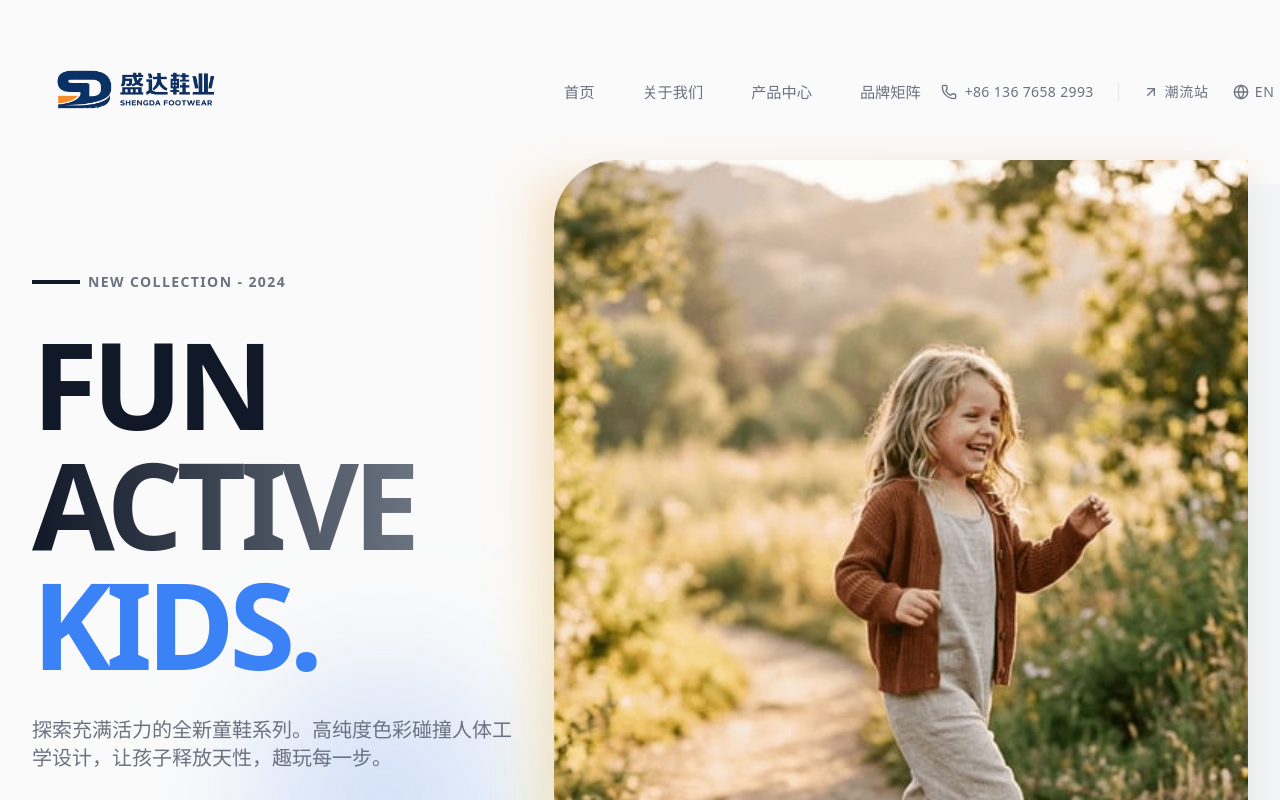
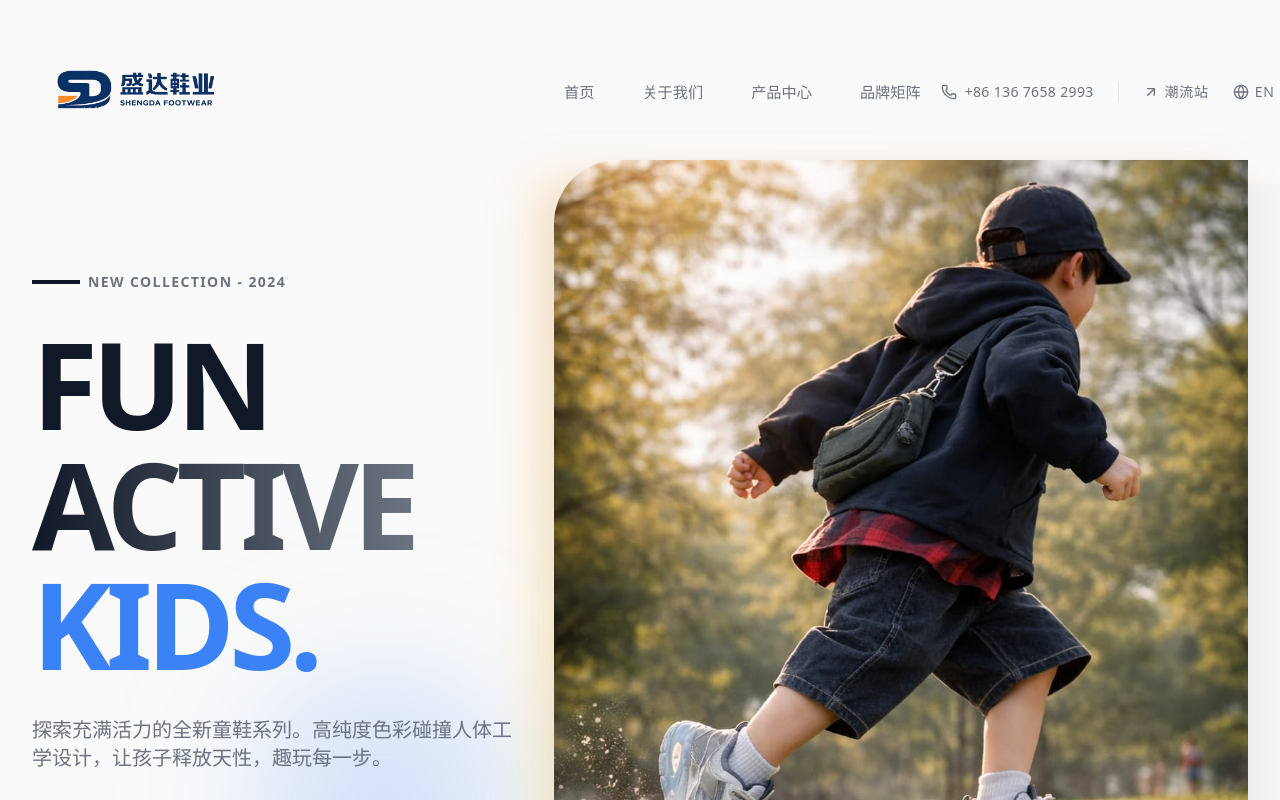
Before and after one commit to bcllcc/shengdakids-website, a React (Vite) app in the folder app-warm/: page / in a window 1280 px wide. Shown: the top 800 px of the page. Built offline with nearby package versions, Linux system fonts and the light colour scheme.

Commit message:
Fix hero image — use hero-1.jpg directly
The original code had a filename mismatch (hyphen vs underscore) so
hero-1.jpg was always shown via onError fallback. Point to it directly.

Co-Authored-By: Claude Opus 4.6 <noreply@anthropic.com>

```diff
--- a/app-warm/src/sections/Hero.tsx
+++ b/app-warm/src/sections/Hero.tsx
@@ -70,15 +70,12 @@ const Hero = () => {
 
                         <div className="relative overflow-hidden aspect-[4/5] sm:aspect-square lg:aspect-[3/4] bg-gray-100 max-w-xl mx-auto lg:max-w-none shadow-premium rounded-none rounded-br-[4rem] rounded-tl-[4rem]">
                             <img
-                                src="/images/hero_lifestyle_warm.jpg"
+                                src="/images/hero-1.jpg"
                                 alt=""
                                 className="w-full h-full object-cover object-center scale-105 hover:scale-100 transition-all duration-[2000ms] ease-out opacity-0"
                                 onLoad={(e) => {
                                     e.currentTarget.classList.remove('opacity-0');
                                     e.currentTarget.classList.add('opacity-100');
-                                }}
-                                onError={(e) => {
-                                    e.currentTarget.src = "/images/hero-1.jpg";
                                 }}
                             />
                         </div>
```
